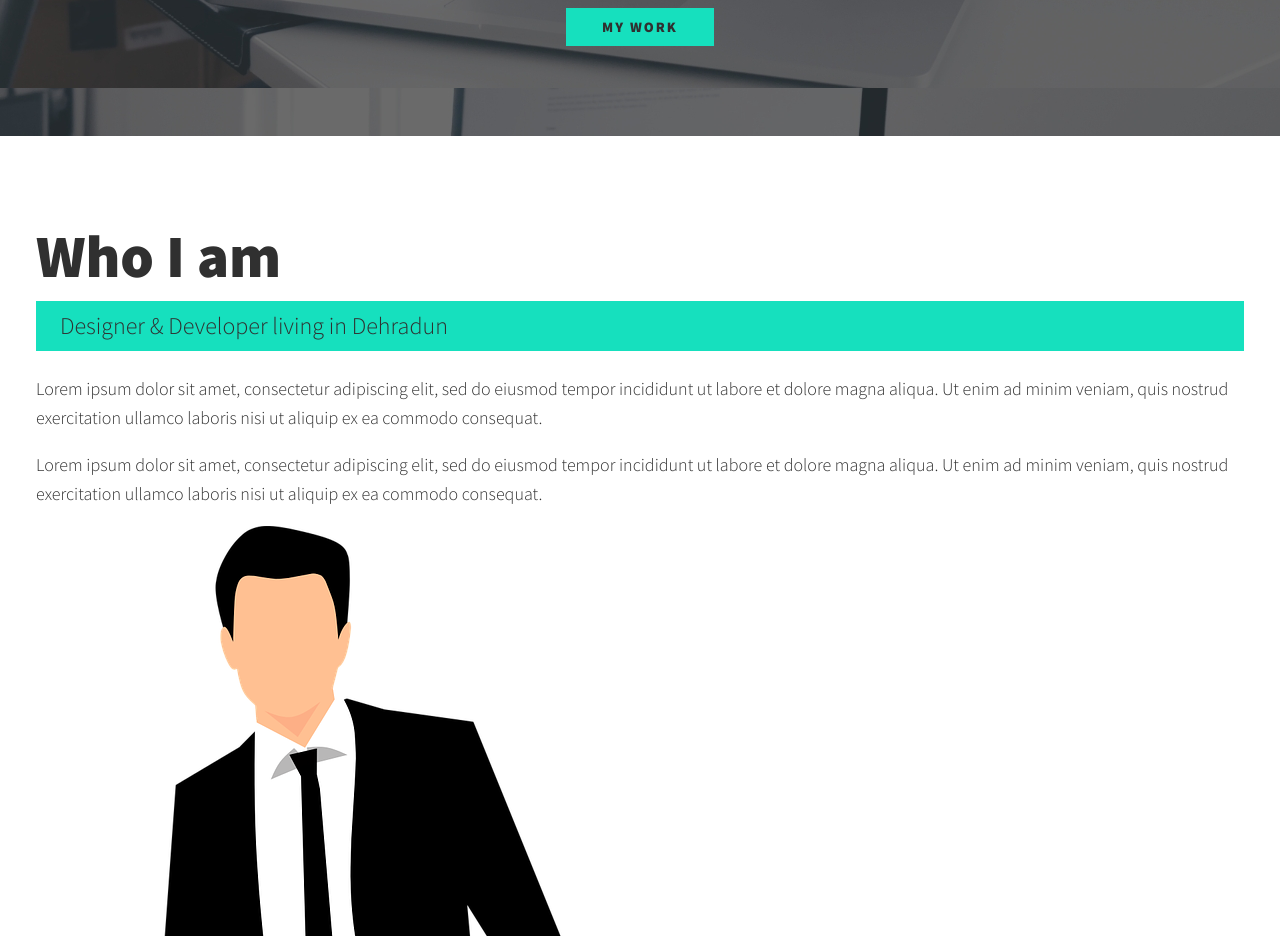
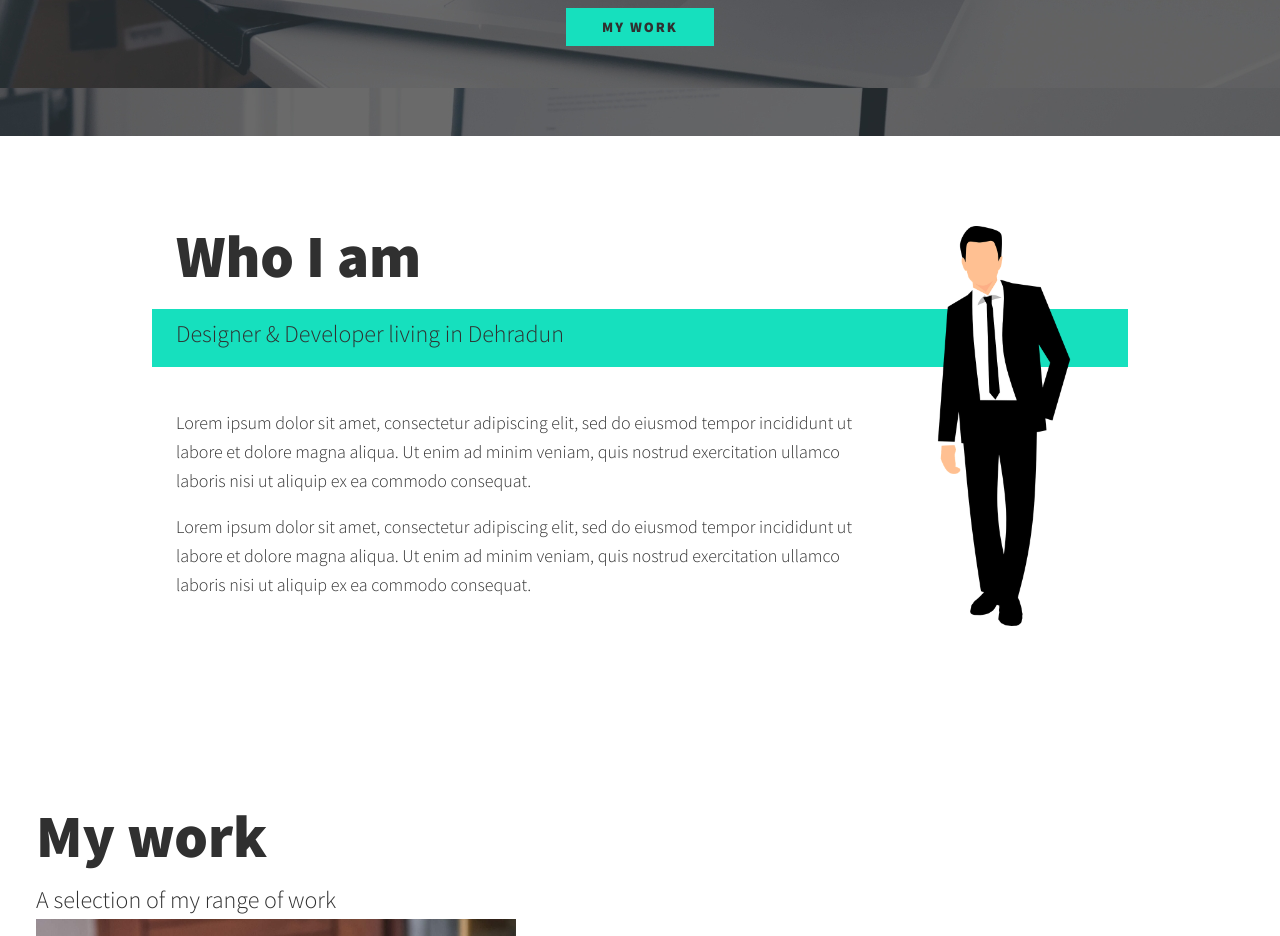
Before and after one commit to IAmMaulik/IAmMaulik.github.io, a plain HTML site: page index.html in a window 1280 px wide. Shown: the part 1025-1961 px from the top of the page. Drawn offline with nearby package versions, Linux system fonts and the light colour scheme.

Commit message:
Finished the styling of the about me section of the website

```diff
--- a/css/style.css
+++ b/css/style.css
@@ -208,3 +208,42 @@ nav{
         margin-left: 2em;
     }
 }
+
+/***********ABOUT ME SECTION*****************/
+.about-me{
+    max-width: 1000px;
+    margin: 0 auto;
+}
+
+@media (min-width: 600px){
+    .about-me{
+        display: grid;
+        grid-template-columns: 1fr 200px;
+        grid-template-areas:
+        "title img"
+        "subtitle img"
+        "text img";
+        grid-column-gap: 2em;
+    }
+
+    .section__title--about{
+        grid-column: 1;
+    }
+
+    .section__subtitle--about{
+        grid-column: 1 / -1;
+        grid-row: 2;
+        position: relative;
+        left: -1em;
+        width: calc(100% + 2em);
+        padding-left: 1em;
+        padding-right: calc(200px + 4em);
+    }
+
+    .about-me__img{
+        grid-row: 1 / -1;
+        grid-column: 2;
+        position: relative;
+        z-index: 2;
+    }
+}
```
